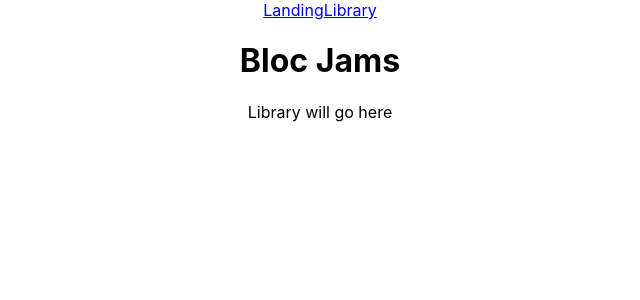
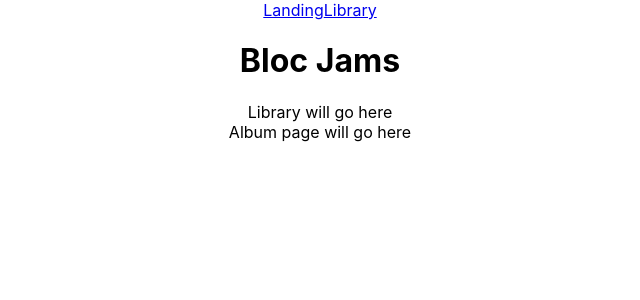
Before and after one commit to ForrestLonganecker/bloc-jams-react, a React (Create React App) app: page /library/album in a window 1280 px wide. Shown: the top 300 px of the page, without its empty margins (320-960 px from the left). Built offline with nearby package versions, Linux system fonts and the light colour scheme.

Commit message:
Assignment 3 completed

```diff
--- a/src/App.js
+++ b/src/App.js
@@ -3,6 +3,7 @@
 import './App.css';
 import Landing from './components/Landing';
 import Library from './components/Library';
+import Album from './components/Album';
 
 class App extends Component {
   render() {
@@ -18,6 +19,7 @@
         <main>
           <Route exact path='/' component={Landing} />
           <Route path='/library' component={Library} />
+          <Route path='/library/album' component={Album} />
         </main>
       </div>
     );
--- /dev/null
+++ b/src/components/Album.js
@@ -0,0 +1,9 @@
+import React from 'react';
+
+const Album = () => (
+    <section className="album">
+        Album page will go here
+    </section>
+);
+
+export default Album;
```
